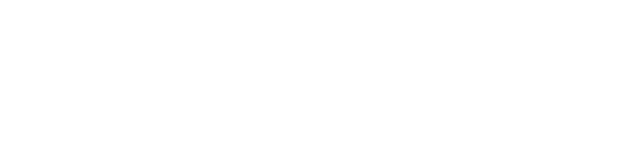
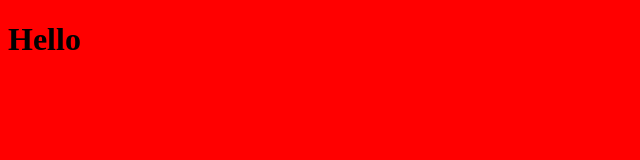
Before and after one commit to Aakash-twr/javascript, a plain HTML site: page Html,Css,js/index.html in a window 1280 px wide. Shown: the whole page, without its empty margins (0-640 px from the left). Drawn offline with Linux system fonts and the light colour scheme.

Commit message:
Basic:console & Dom & Advance:Interview ex

```diff
--- a/Html,Css,js/index.html
+++ b/Html,Css,js/index.html
@@ -5,10 +5,10 @@
     <meta http-equiv="X-UA-Compatible" content="IE=edge">
     <meta name="viewport" content="width=device-width, initial-scale=1.0">
     <link rel="stylesheet" href="index.css">
-    <title>Document</title>
+    <title>Javascript</title>
 </head>
 <body>
-
+    <h1>Hello</h1>
 
     <script src="index.js"></script>
 </body>
--- a/Html,Css,js/index.js
+++ b/Html,Css,js/index.js
@@ -0,0 +1,8 @@
+// Window Object
+
+console.log(window) // Global object
+// window.alert("Man")
+
+// document object used to manipulate elements of our page
+
+document.body.style.background="red"
```
Also changed, not shown: Advance Concepts/Closures.js (+9 -0 lines), Html,Css,js/Notes.txt (added).
